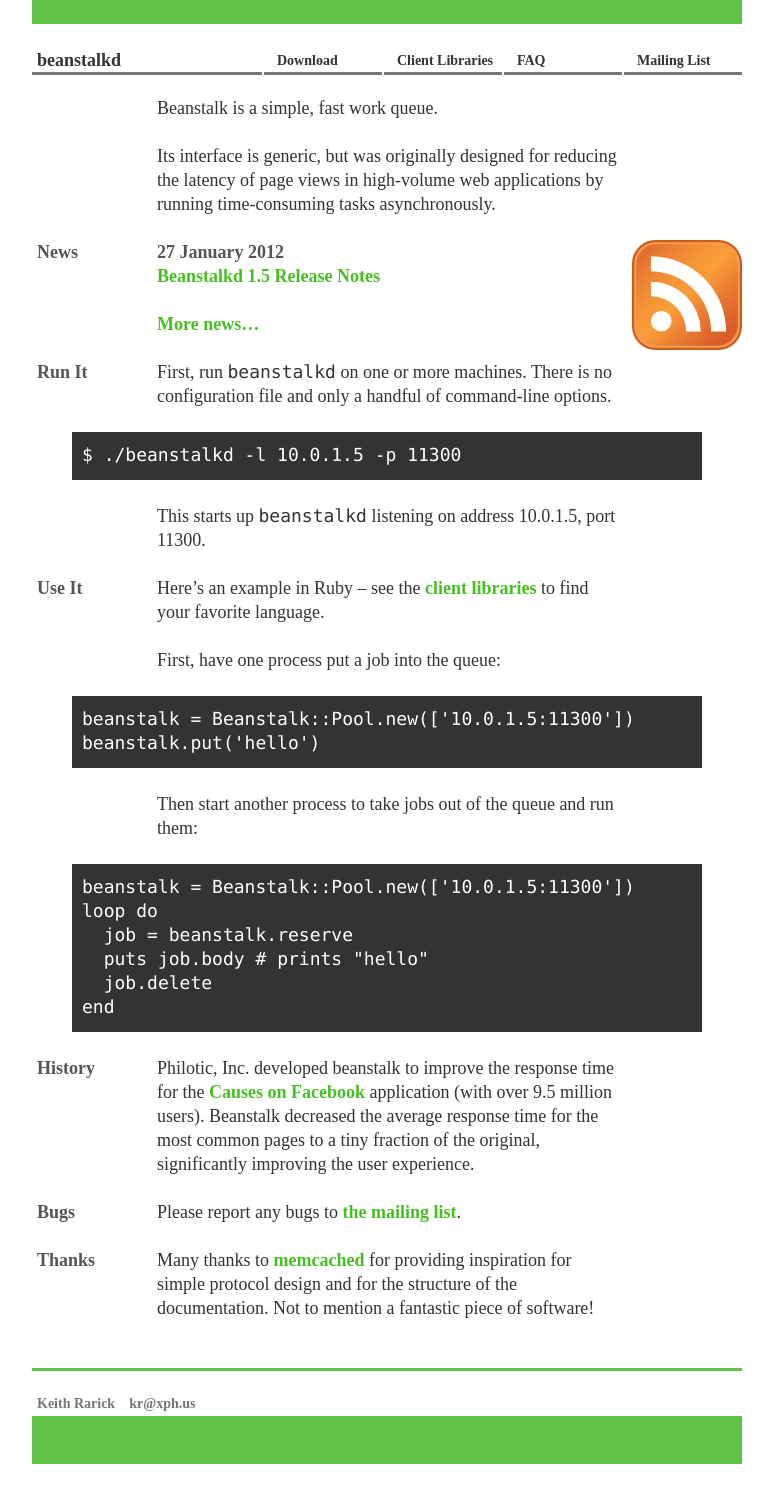
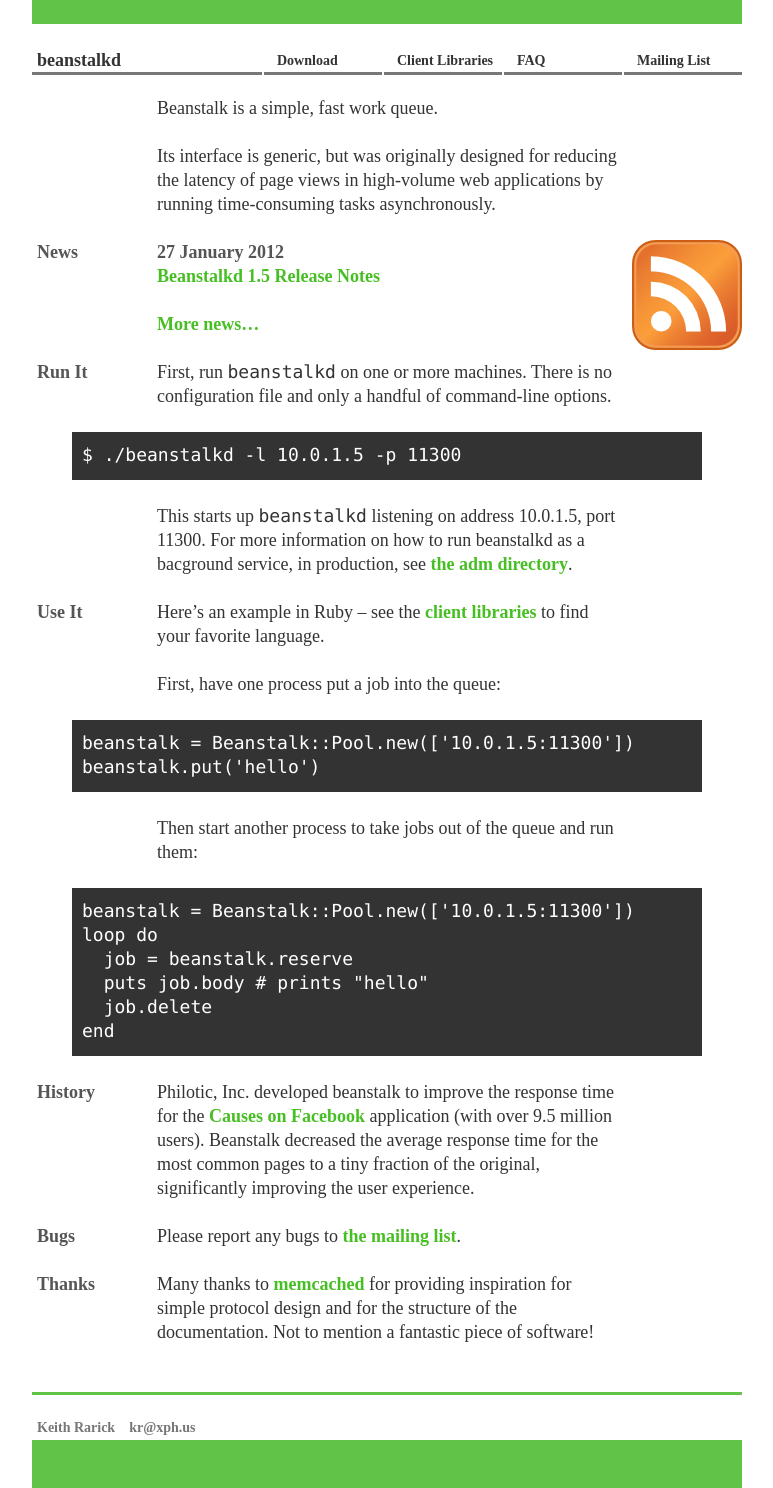
Before and after one commit to beanstalkd/beanstalkd, a Jekyll site: the page built from index.md, in a window 1280 px wide. Shown: the whole page, without its empty margins (253-1026 px from the left). Built offline with Jekyll 4.4.1, drawn with Linux system fonts in a browser that asks for light colours; Markdown is read by kramdown in place of the engine named in the settings; comment, search, counter and statistics services are not loaded; before the commit the page ends 1464 px from its top, so only the background shows below that.

Commit message:
point to instructions for running in prod

```diff
--- a/index.md
+++ b/index.md
@@ -36,6 +36,8 @@
 {% endhighlight %}
 
 This starts up `beanstalkd` listening on address 10.0.1.5, port 11300.
+For more information on how to run beanstalkd as a bacground service,
+in production, see [the adm directory][adm].
 
 ## Use It
 
@@ -81,3 +83,4 @@
 [mailinglist]: http://groups.google.com/group/beanstalk-talk
 [memcached]: http://www.danga.com/memcached/
 [client libraries]: http://wiki.github.com/kr/beanstalkd/client-libraries
+[adm]: https://github.com/kr/beanstalkd/tree/master/adm
```
